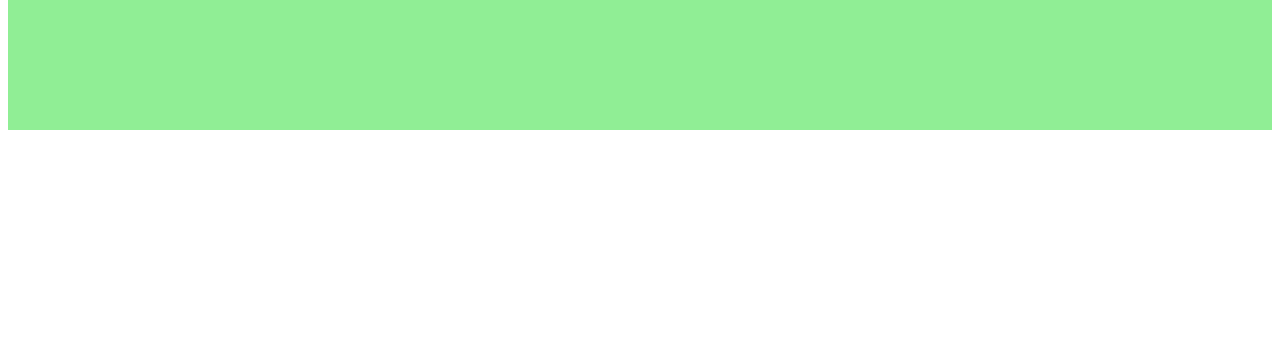
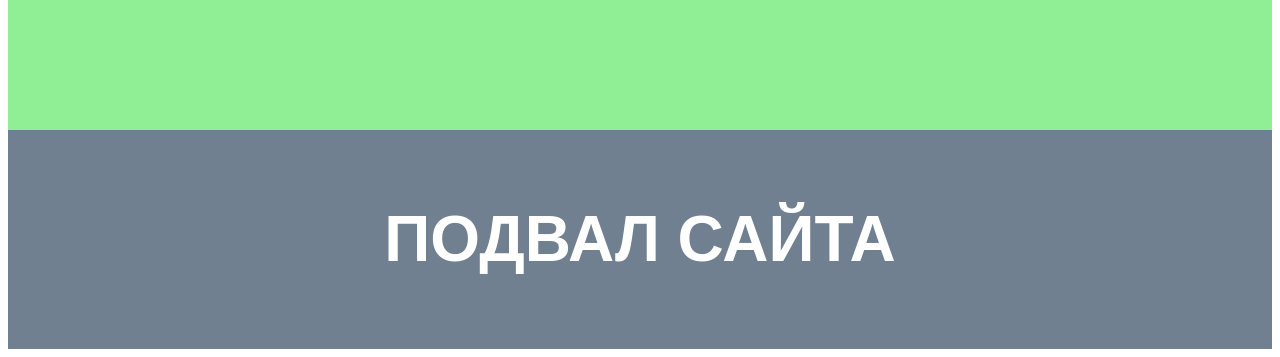
Before and after one commit to Maria-Tolkach/remote-test, a plain HTML site: page index.html in a window 1280 px wide. Shown: the part 527-884 px from the top of the page. Before the commit the page ends 800 px from the top, so only its background shows below. Drawn offline with Linux system fonts and the light colour scheme.

Commit message:
Footer ready

```diff
--- a/index.html
+++ b/index.html
@@ -13,5 +13,8 @@
     <main class="main">
       <h1>ОСНОВНОЙ КОНТЕНТ</h1>
     </main>
+    <footer class="footer">
+        <h1>ПОДВАЛ САЙТА</h1>
+    </footer>
   </body>
 </html>
--- a/main.css
+++ b/main.css
@@ -15,3 +15,12 @@
   font-family: sans-serif;
   text-align: center;
 }
+
+.footer {
+    padding: 30px;
+    background: slategrey;
+    font-size: 32px;
+    font-family: sans-serif;
+    text-align: center;
+    color: white;
+}
```
